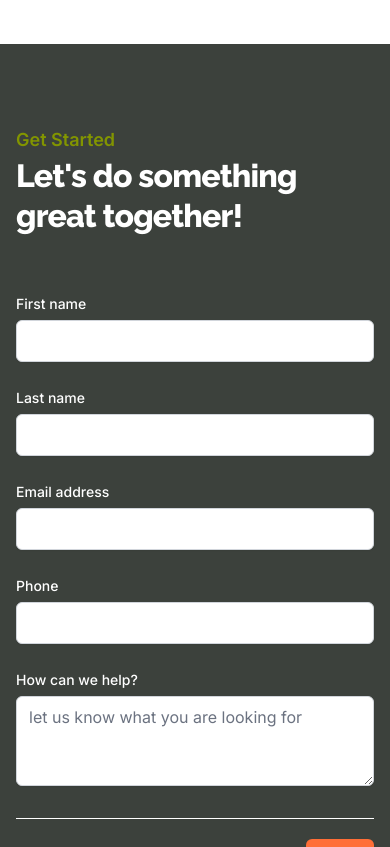
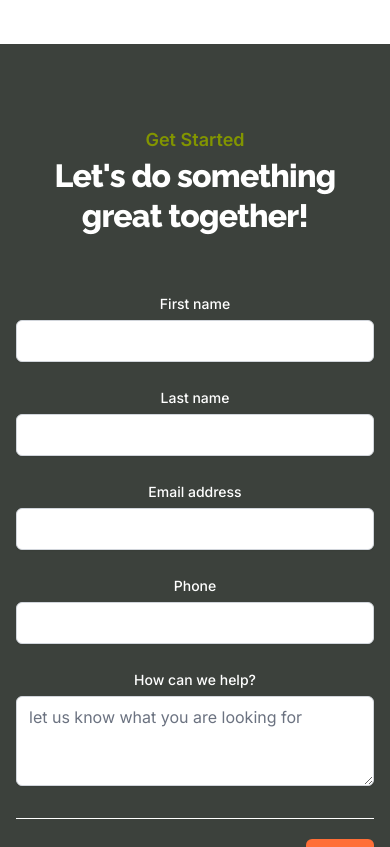
Before and after one commit to pc45/crokebrothers, a Next.js app: page / in a window 390 px wide. Shown: the part 2500-3347 px from the top of the page. Built offline with nearby package versions, Linux system fonts and the light colour scheme.

Commit message:
center contact header

```diff
--- a/src/components/Contact.jsx
+++ b/src/components/Contact.jsx
@@ -8,7 +8,7 @@
           className="bg-croke-400 py-20"
       >
         <Container>
-          <div className="mx-auto max-w-2xl md:text-center">
+          <div className="mx-auto max-w-2xl text-center">
             <h2 className="text-lg font-semibold text-croke-100">Get Started</h2>
             <p className="font-display text-3xl tracking-tight text-white sm:text-4xl">
               Let's do something great together!
```
